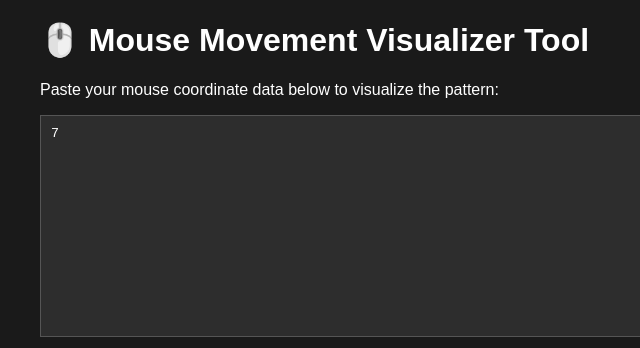
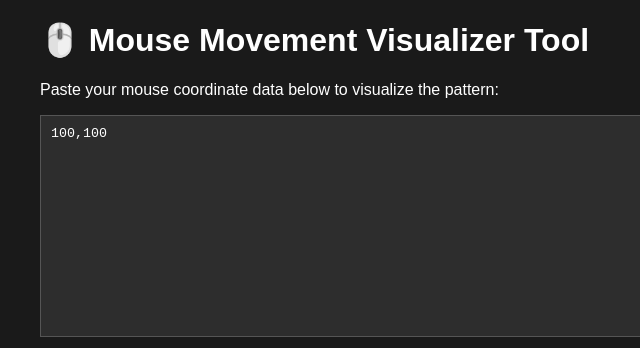
Before and after one commit to K4R7H1K-D/Mouse-Movement-Visualizer, a plain HTML site: page index.html in a window 1280 px wide. Shown: the top 348 px of the page, 0-640 px from the left. Drawn offline with Linux system fonts and the light colour scheme.

Commit message:
Update index.html

```diff
--- a/index.html
+++ b/index.html
@@ -79,7 +79,7 @@
         <p>Paste your mouse coordinate data below to visualize the pattern:</p>
 
         <div class="input-section">
-            <textarea id="coordinatesInput" placeholder="Paste coordinates here (format: x,y per line)...">7
+            <textarea id="coordinatesInput" placeholder="Paste coordinates here (format: x,y per line)...">100,100
             </textarea>
             <br>
             <button onclick="visualizeData()">🎨 Visualize</button>
```
